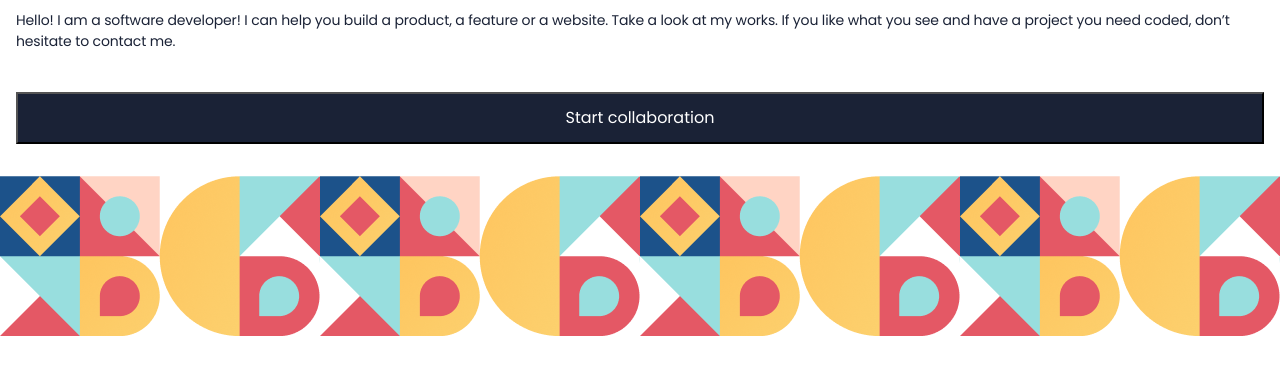
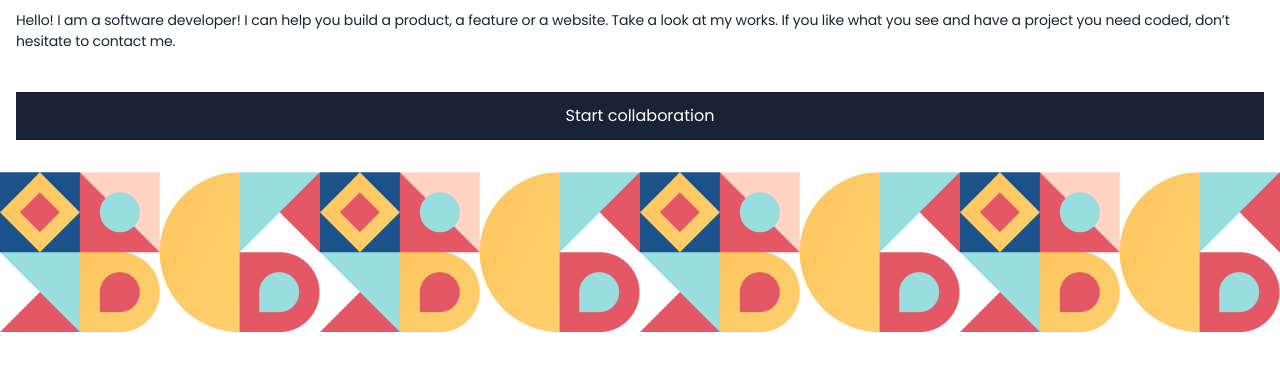
Before and after one commit to lelonov23/portfolio, a plain HTML site: page index.html in a window 1280 px wide. Shown: the part 164-538 px from the top of the page. Drawn offline with nearby package versions, Linux system fonts and the light colour scheme.

Commit message:
add button focus and redo hover

```diff
--- a/style.css
+++ b/style.css
@@ -1,6 +1,17 @@
 body {
   margin: 0;
   padding: 0;
+  box-sizing: border-box;
+}
+
+button {
+  background: none;
+  color: inherit;
+  border: none;
+  padding: 0;
+  font: inherit;
+  cursor: pointer;
+  outline: inherit;
 }
 
 .navbar {
@@ -59,12 +70,18 @@ h1 {
   background-color: #1a2236;
   padding: 12px;
   text-decoration: none;
+  box-shadow: inset 0px 0px 0px 1px #1a2236;
 }
 
 .contact-button:hover {
-  background-color: #282e3d;
+  background-color: #ffffff;
+  color: #1a2236;
   text-decoration: none;
-  cursor: pointer;
+  box-shadow: inset 0px 0px 0px 1px #1a2236;
+}
+
+.contact-button:focus {
+  box-shadow: inset 0px 0px 0px 2px #1a2236;
 }
 
 #bg-image-2 {
```
